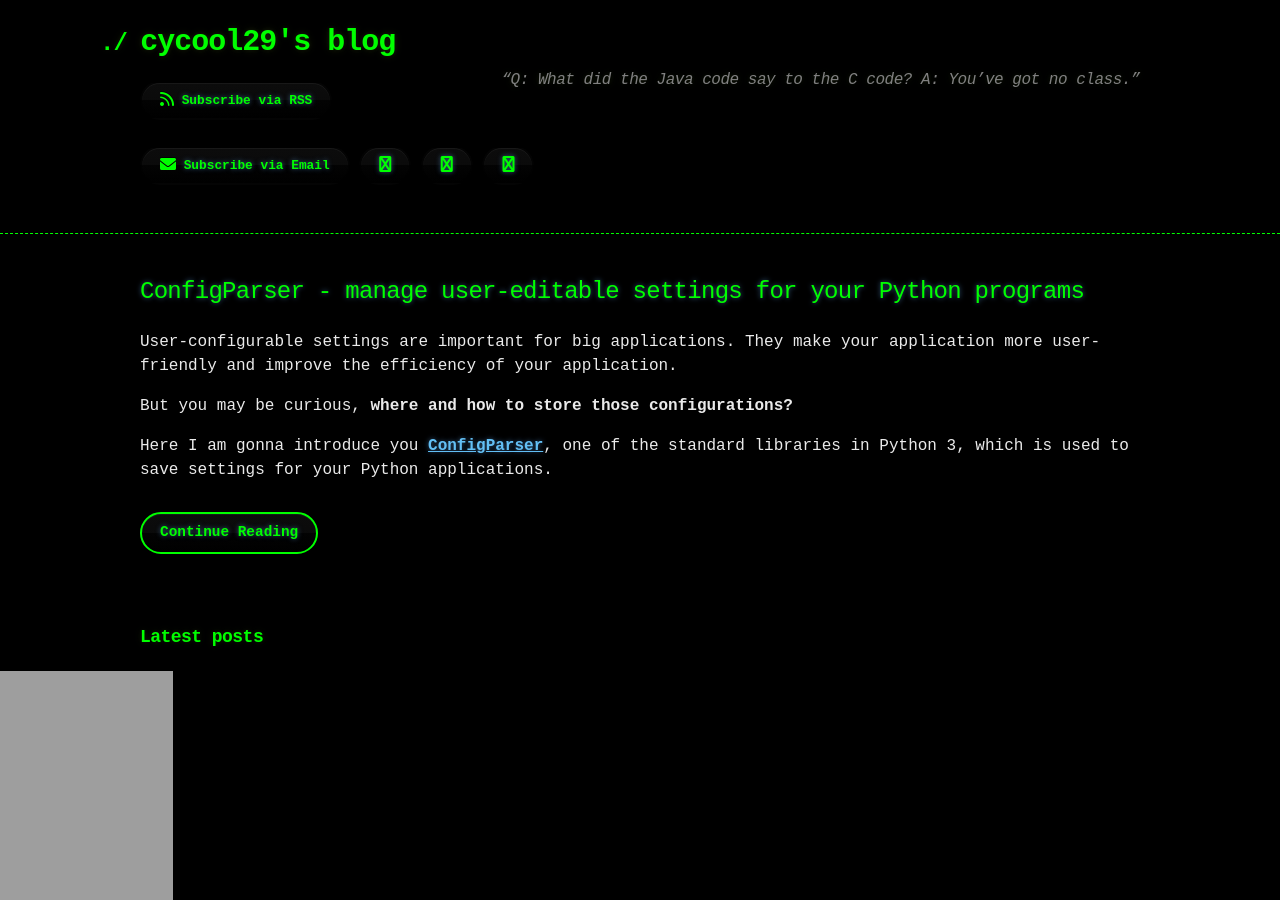
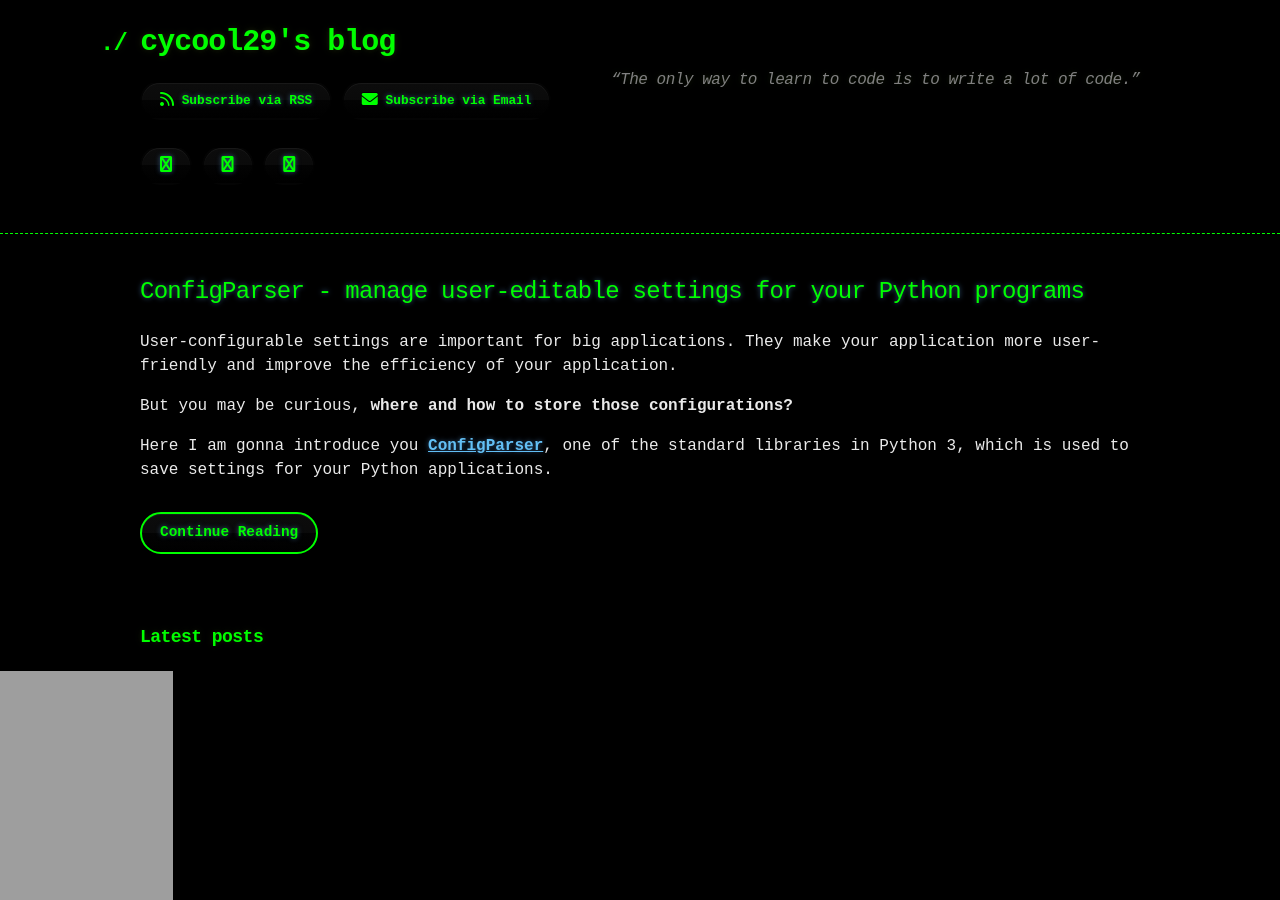
Before and after one commit to cycool29/cycool29.github.io, a Jekyll site: the page built from index.md, in a window 1280 px wide and 900 px high. Built offline with Jekyll 4.4.1, drawn with Linux system fonts in a browser that asks for light colours; a style sheet for code colours, icons or effects is not loaded.

Commit message:
Update quotes

```diff
--- a/_config.yml
+++ b/_config.yml
@@ -1,5 +1,5 @@
 title: cycool29's blog
-description: "“Q: What did the Java code say to the C code? A: You’ve got no class.” "
+description: "“The only way to learn to code is to write a lot of code.” "
 bio: A high school student. Intermediate in Python, Git, Bash. Learning JavaScript. He/Him. "
 author: cycool29
 url: https://cycool29.github.io
```
